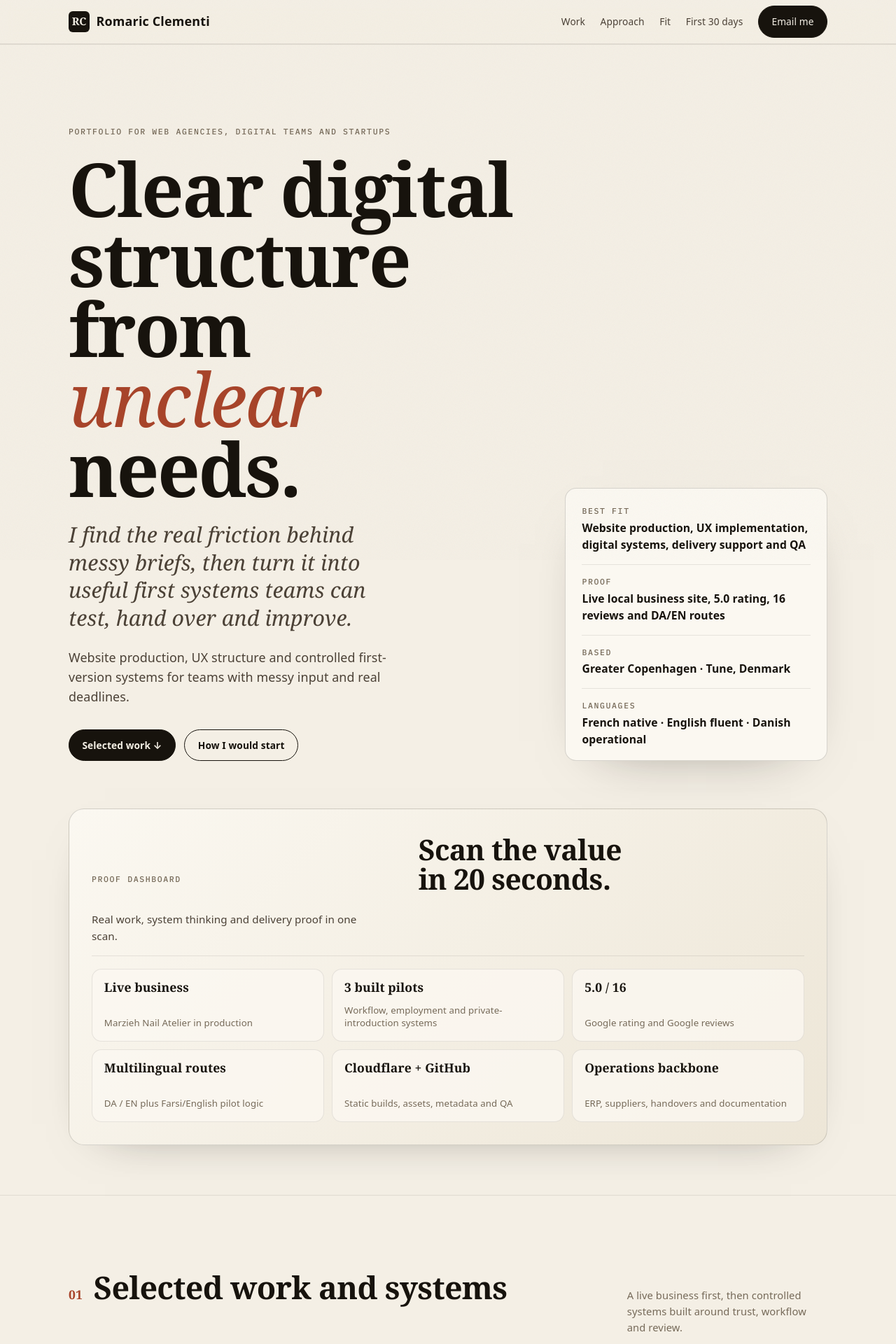
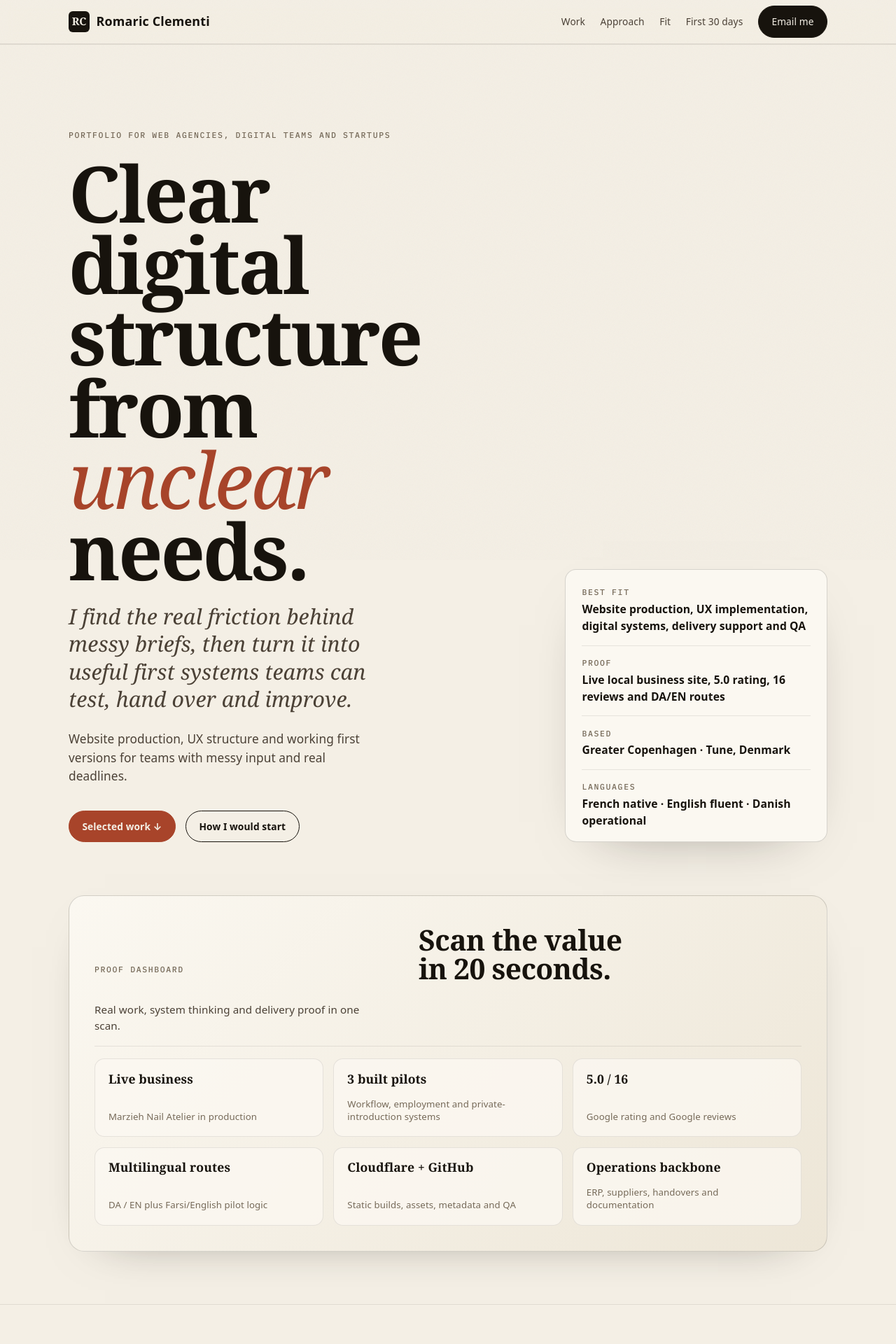
Before and after one commit to clementiromaric-maker/romaric-digital-portfolio, a Next.js app: page / in a window 1280 px wide. Shown: the top 1920 px of the page at 70% size. Built offline with nearby package versions, Linux system fonts and the light colour scheme; no server answers.

Commit message:
romaric-digital-portfolio new

```diff
--- a/app/globals.css
+++ b/app/globals.css
@@ -255,3 +255,124 @@ footer{padding:3rem 0 4rem;border-top:1px solid var(--line-soft)}.foot{display:f
 .lens-grid b{display:block;font-weight:600;color:var(--paper);font-size:.88rem;line-height:1.35}
 @media(max-width:820px){.friction-lens{grid-template-columns:1fr}.lens-grid{grid-template-columns:1fr 1fr}}
 @media(max-width:520px){.lens-grid{grid-template-columns:1fr}}
+
+/* ---- V5.9.2 final visual hierarchy + typography polish ---- */
+.hero{
+  padding:clamp(3.9rem,9.4vw,7.8rem) 0 clamp(2.6rem,5.5vw,4.8rem);
+}
+.hero h1{
+  font-size:clamp(3.15rem,9.9vw,6.95rem);
+  line-height:.92;
+  letter-spacing:-.028em;
+}
+.lede{
+  max-width:29ch;
+  margin-top:1.45rem;
+}
+.hero p.sub{
+  max-width:44ch;
+  font-size:clamp(1rem,.96rem + .18vw,1.08rem);
+}
+.hero__cta{
+  margin-top:2.15rem;
+  gap:.9rem;
+}
+.hero__cta .btn:first-child{
+  background:var(--clay);
+  border-color:var(--clay);
+  color:var(--paper);
+  box-shadow:0 18px 46px -24px rgba(168,68,42,.78);
+}
+.hero__cta .btn:first-child:hover{
+  background:var(--clay-deep);
+  border-color:var(--clay-deep);
+  transform:translateY(-2px);
+  box-shadow:0 24px 54px -28px rgba(168,68,42,.95);
+}
+section{
+  padding:clamp(3.9rem,8.2vw,7.2rem) 0;
+}
+#work{
+  padding-top:clamp(4.5rem,8.7vw,7.8rem);
+}
+.sec-head{
+  margin-bottom:clamp(2.4rem,4.4vw,3.35rem);
+}
+.proof-strip{
+  padding:.35rem 0 clamp(3.1rem,5.9vw,4.9rem);
+}
+.proof-dash{
+  padding:clamp(1.45rem,3.4vw,2.25rem);
+}
+.proof-grid{
+  gap:.9rem;
+}
+.proof-grid>div{
+  padding:1.15rem 1.18rem;
+  min-height:112px;
+}
+.feature{
+  border-radius:22px;
+}
+.browser__copy{
+  padding:clamp(1.8rem,3.4vw,2.9rem);
+}
+.browser__media img.ui-shot{
+  padding:clamp(.8rem,1.6vw,1.15rem);
+}
+.case-body{
+  padding:clamp(2rem,4.9vw,3.65rem);
+  gap:clamp(1.6rem,3.55vw,3.1rem);
+}
+.before-after{
+  gap:1.1rem;
+  margin-top:.15rem;
+}
+.before-after div{
+  padding:1.14rem 1.16rem;
+}
+.gallery{
+  gap:1.15rem;
+  margin-top:.8rem;
+}
+.gallery .g{
+  padding:.78rem;
+}
+.system-board,
+.systems-intro,
+.friction-lens,
+.implementation-proof{
+  border-radius:24px;
+}
+.system-steps{
+  gap:.9rem;
+}
+.system-step,
+.pcard,
+.fit-lanes article,
+.target-grid article{
+  transition:transform .22s ease,box-shadow .22s ease,border-color .22s ease;
+}
+@media (hover:hover){
+  .system-step:hover,
+  .pcard:hover,
+  .fit-lanes article:hover,
+  .target-grid article:hover{
+    transform:translateY(-3px);
+    box-shadow:0 22px 54px -36px rgba(23,19,13,.42);
+    border-color:color-mix(in srgb,var(--clay) 32%,var(--line));
+  }
+}
+@media(max-width:760px){
+  .hero{padding-top:clamp(3.2rem,13vw,4.8rem)}
+  section{padding:clamp(3.35rem,12vw,5rem) 0}
+  .case-body{padding:1.45rem;gap:1.35rem}
+  .proof-grid>div{min-height:auto}
+}
+@media(max-width:480px){
+  .wrap{padding-left:1.05rem;padding-right:1.05rem}
+  .hero h1{font-size:clamp(2.85rem,16vw,3.55rem)}
+  .hero__cta .btn{width:100%}
+  .proof-dash,.systems-intro,.friction-lens,.implementation-proof{border-radius:18px}
+  .gallery .g,.gallery .g:last-child{aspect-ratio:4/3}
+}
--- a/app/layout.jsx
+++ b/app/layout.jsx
@@ -1,8 +1,11 @@
 import '@fontsource-variable/fraunces';
+import '@fontsource-variable/fraunces/wght-italic.css';
 import '@fontsource-variable/hanken-grotesk';
+import '@fontsource-variable/hanken-grotesk/wght-italic.css';
 import '@fontsource/ibm-plex-mono/400.css';
 import '@fontsource/ibm-plex-mono/500.css';
 import '@fontsource/ibm-plex-mono/600.css';
+import '@fontsource/ibm-plex-mono/700.css';
 import './globals.css';
 
 export const metadata = {
@@ -16,7 +19,7 @@ export const metadata = {
   openGraph: {
     title: 'Romaric Clementi | Website & Digital Workflow Builder',
     description:
-      'Live business website, UX structure, controlled first-version systems, workflow prototypes, mobile QA and AI-assisted digital production.',
+      'Live business website, UX structure, working first versions, workflow prototypes, mobile QA and AI-assisted digital production.',
     type: 'website',
     images: [{ url: '/og.png', width: 1200, height: 630, alt: 'Romaric Clementi portfolio preview' }],
   },
--- a/app/page.jsx
+++ b/app/page.jsx
@@ -228,7 +228,7 @@ export default function Home() {
                 I find the real friction behind messy briefs, then turn it into useful first systems teams can test, hand over and improve.
               </p>
               <p className="sub reveal" style={{ transitionDelay: '.3s' }}>
-                Website production, UX structure and controlled first-version systems for teams with messy input and real deadlines.
+                Website production, UX structure and working first versions for teams with messy input and real deadlines.
               </p>
               <div className="hero__cta reveal" style={{ transitionDelay: '.38s' }}>
                 <a className="btn" href="#work">
--- a/package.json
+++ b/package.json
@@ -1,6 +1,6 @@
 {
   "name": "romaric-clementi-web-digital-portfolio",
-  "version": "5.9.1",
+  "version": "5.9.2",
   "private": true,
   "scripts": {
     "dev": "next dev",
```
Also changed, not shown: BUILD_VERIFICATION.txt, 2 other files (tests, documents, lock files or other folders).
